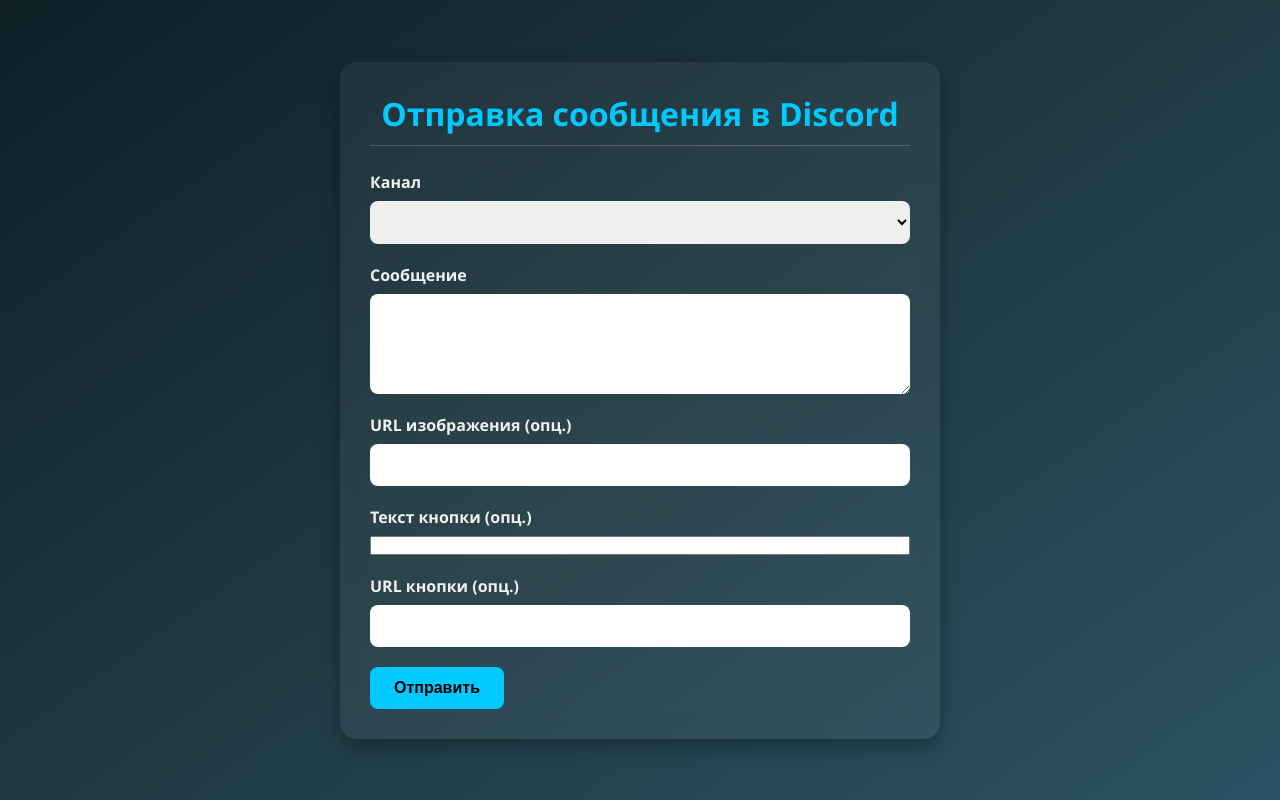
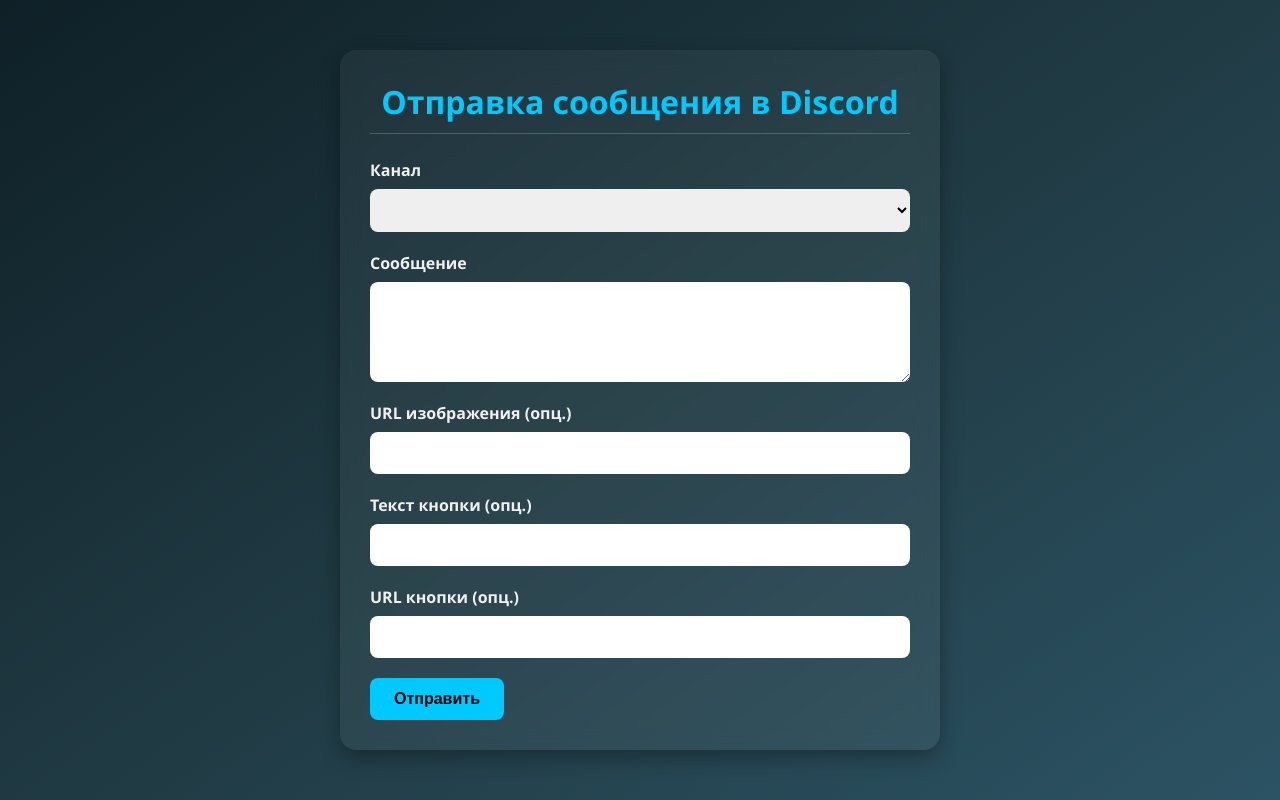
Before and after one commit to jhsauid12/torzex-bot, a Flask app: page / in a window 1280 px wide. Run offline with Flask 3, Linux system fonts and the light colour scheme; lists and menus that the app fills with data are empty; parts of the project's set-up code (start-up, migrations or seed data) failed here and were passed over.

Commit message:
Add files via upload

```diff
--- a/static/style.css
+++ b/static/style.css
@@ -50,7 +50,8 @@
 
 select,
 textarea,
-input[type="url"] {
+input[type="url"],
+input[type="text"] {
     padding: 12px;
     border-radius: 8px;
     border: none;
@@ -67,7 +68,7 @@
 
     select:focus,
     textarea:focus,
-    input[type="url"]:focus {
+    input:focus {
         outline: none;
         box-shadow: 0 0 0 2px #00c9ff;
     }
```
